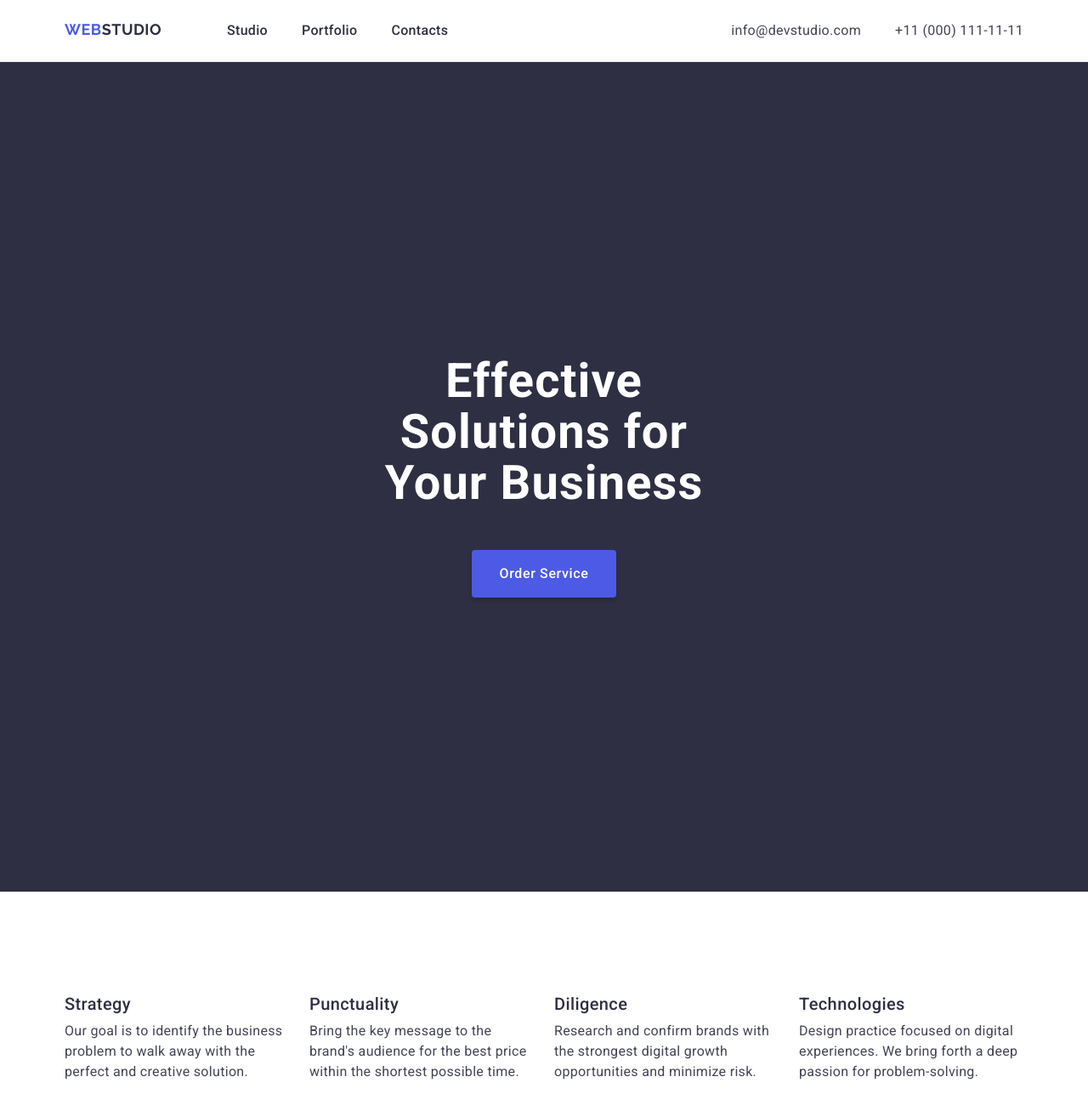
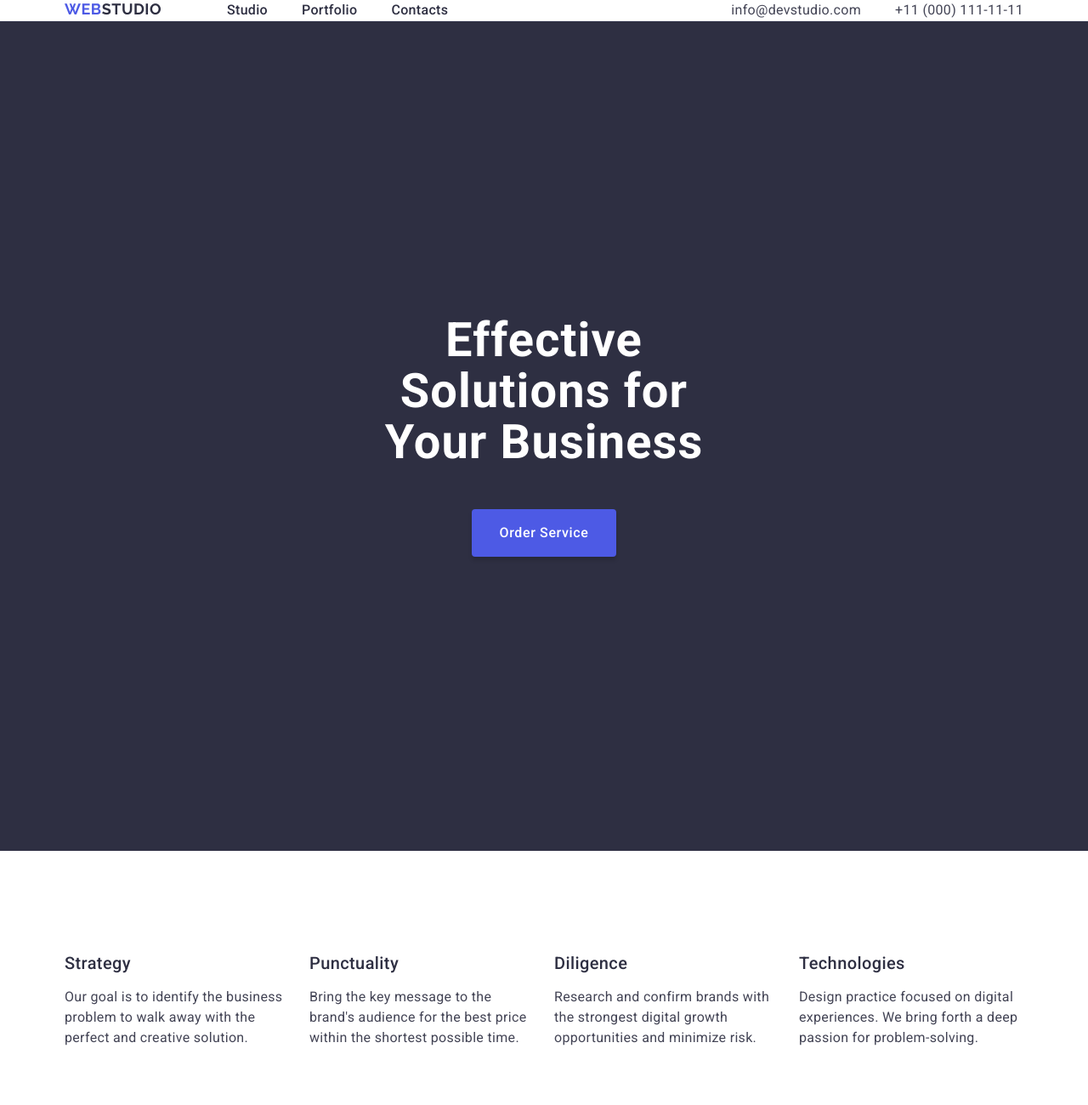
Before and after one commit to fainaku/goit-markup-hw-04, a plain HTML site: page index.html in a window 1280 px wide. Shown: the top 1300 px of the page at 85% size. Drawn offline with nearby package versions, Linux system fonts and the light colour scheme.

Commit message:
update css file

```diff
--- a/css/styles.css
+++ b/css/styles.css
@@ -42,7 +42,7 @@ button {
 
 .container {
   max-width: 1158px;
-  padding: 0 15px 0 15px;
+  padding: 0 15px;
   margin-left: auto;
   margin-right: auto;
 }
@@ -77,10 +77,6 @@ header .container {
   justify-content: space-between;
   align-items: center;
 }
-.header-container {
-  padding-top: 24px;
-  padding-bottom: 24px;
-}
 
 .logo {
   width: 115px;
@@ -104,6 +100,7 @@ header .container {
   line-height: 1.17;
   letter-spacing: 0.03em;
   text-transform: uppercase;
+  padding: 24px 0;
 }
 
 .navigation {
@@ -240,17 +237,13 @@ header .container {
   flex-basis: calc((100% - 24px) / 3);
 }
 
-.info-title {
-  color: #ffffff;
-  margin-bottom: 8px;
-}
-
 .info-item-title {
   font-weight: 500;
   font-size: 20px;
   line-height: 1.2;
   letter-spacing: 0.02em;
   color: #2e2f42;
+  margin-bottom: 8px;
 }
 
 .info-text {
@@ -356,7 +349,7 @@ header .container {
   flex-direction: row;
   flex-wrap: wrap;
   row-gap: 48px;
-  gap: 24px;
+  column-gap: 24px;
   align-content: flex-start;
 }
 .portfolio-items {
```
